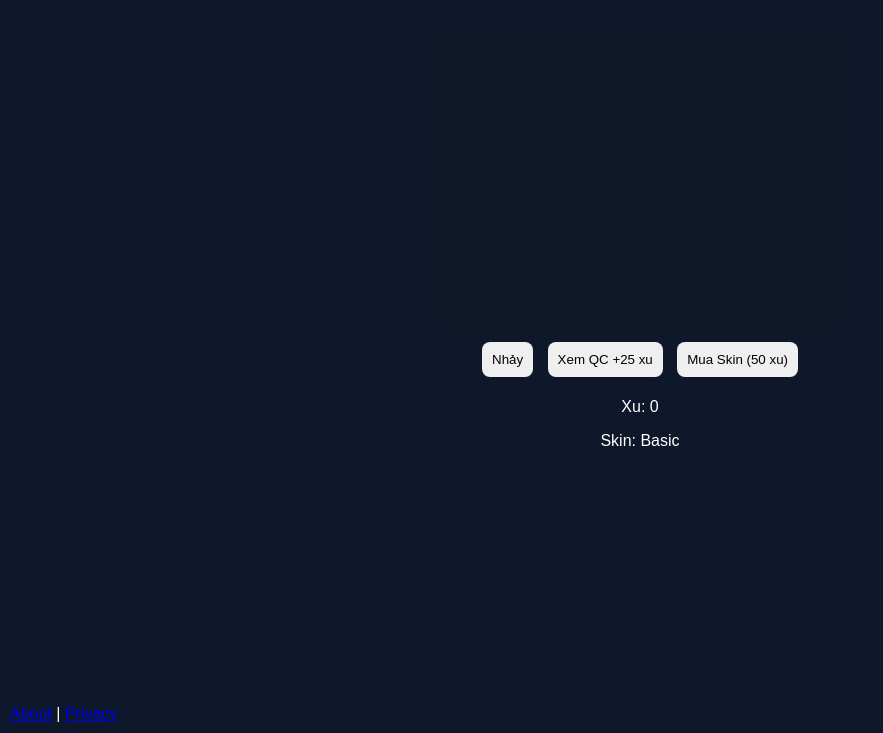
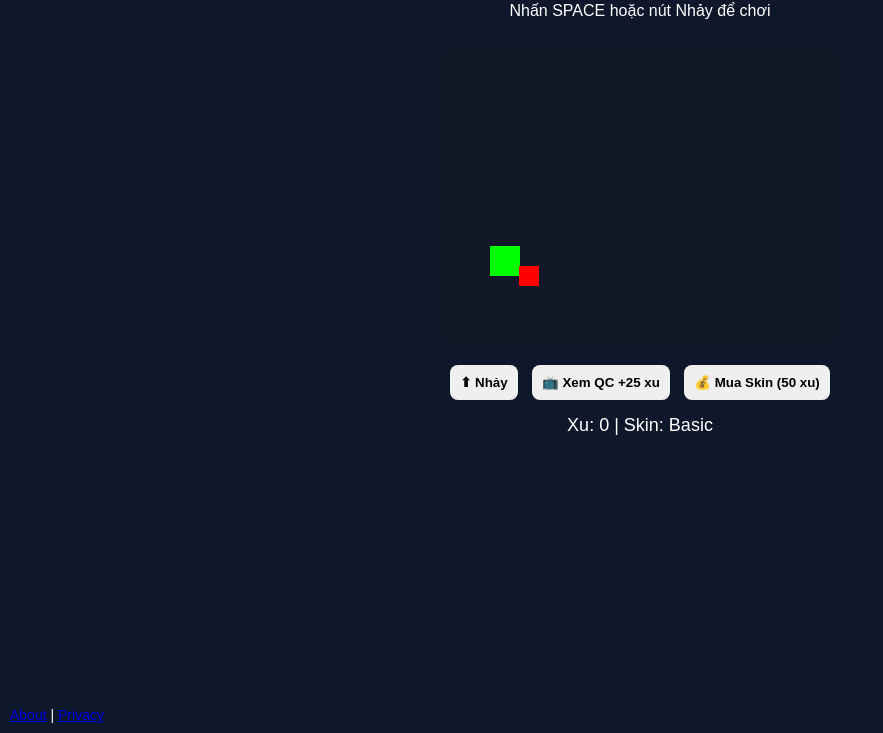
Before and after one commit to InfiniteMagazine228/-, a plain HTML site: page index.html in a window 1280 px wide. Shown: the part 67-800 px from the top of the page, without its empty margins (0-883 px from the left). Drawn offline with Linux system fonts and the light colour scheme.

Commit message:
Update index.html

```diff
--- a/index.html
+++ b/index.html
@@ -5,46 +5,144 @@
   <meta name="viewport" content="width=device-width, initial-scale=1" />
   <title>Coin Runner</title>
 
-  <!-- Google Ads -->
-  <script async
-    src="https://pagead2.googlesyndication.com/pagead/js/adsbygoogle.js?client=ca-pub-1057751843910706"
-    crossorigin="anonymous"></script>
+  <script async src="https://pagead2.googlesyndication.com/pagead/js/adsbygoogle.js?client=ca-pub-1057751843910706" crossorigin="anonymous"></script>
 
   <style>
-    body { margin:0; font-family:Arial; background:#0f172a; color:white; text-align:center; }
-    canvas { background:#111827; margin-top:20px; border-radius:10px; }
-    button { padding:10px; margin:5px; border:none; border-radius:8px; cursor:pointer; }
+    body {
+      margin:0;
+      font-family:Arial;
+      background:#0f172a;
+      color:white;
+      text-align:center;
+    }
+
+    h1 { margin-top:10px; }
+
+    canvas {
+      background:#111827;
+      border-radius:10px;
+      margin-top:10px;
+    }
+
+    .panel {
+      margin-top:10px;
+    }
+
+    button {
+      padding:10px;
+      margin:5px;
+      border:none;
+      border-radius:8px;
+      cursor:pointer;
+      font-weight:bold;
+    }
+
+    .stats {
+      margin-top:10px;
+      font-size:18px;
+    }
+
+    .menu {
+      position:fixed;
+      bottom:10px;
+      left:10px;
+      font-size:14px;
+    }
   </style>
 </head>
 <body>
 
-<h1>Coin Runner</h1>
+<h1>🎮 Coin Runner</h1>
+<p>Nhấn SPACE hoặc nút Nhảy để chơi</p>
 
 <canvas id="game" width="400" height="300"></canvas>
 
-<div>
-  <button onclick="jump()">Nhảy</button>
-  <button onclick="watchAd()">Xem QC +25 xu</button>
-  <button onclick="buySkin()">Mua Skin (50 xu)</button>
+<div class="panel">
+  <button onclick="jump()">⬆ Nhảy</button>
+  <button onclick="watchAd()">📺 Xem QC +25 xu</button>
+  <button onclick="buySkin()">💰 Mua Skin (50 xu)</button>
 </div>
 
-<p>Xu: <span id="coins">0</span></p>
-<p>Skin: <span id="skin">Basic</span></p>
+<div class="stats">
+  Xu: <span id="coins">0</span> | Skin: <span id="skin">Basic</span>
+</div>
 
-<!-- Menu -->
-<div style="position:fixed;bottom:10px;left:10px;">
+<div class="menu">
   <a href="/about.html">About</a> |
   <a href="/privacy.html">Privacy</a>
 </div>
 
 <script>
+const canvas = document.getElementById('game');
+const ctx = canvas.getContext('2d');
+
+let player = {x:50,y:200,w:30,h:30,vy:0};
+let gravity = 0.6;
 let coins = Number(localStorage.getItem('coins')||0);
 let skin = localStorage.getItem('skin')||'Basic';
+let obstacles = [];
+let gameRunning = true;
 
-document.getElementById('coins').textContent = coins;
-document.getElementById('skin').textContent = skin;
+function updateUI(){
+  document.getElementById('coins').textContent = coins;
+  document.getElementById('skin').textContent = skin;
+}
+updateUI();
 
-function jump(){ alert('jump demo'); }
+function jump(){
+  if(player.y >= 200){
+    player.vy = -10;
+  }
+}
+
+window.addEventListener('keydown', e=>{
+  if(e.code==='Space') jump();
+});
+
+function spawnObstacle(){
+  if(Math.random()<0.02){
+    obstacles.push({x:400,y:220,w:20,h:20});
+  }
+}
+
+function update(){
+  if(!gameRunning) return;
+
+  ctx.clearRect(0,0,400,300);
+
+  // player physics
+  player.vy += gravity;
+  player.y += player.vy;
+
+  if(player.y > 200){
+    player.y = 200;
+    player.vy = 0;
+  }
+
+  // draw player
+  ctx.fillStyle = skin==='Gold' ? 'gold' : 'lime';
+  ctx.fillRect(player.x, player.y, player.w, player.h);
+
+  // obstacles
+  spawnObstacle();
+
+  obstacles.forEach(o=>{
+    o.x -= 3;
+    ctx.fillStyle='red';
+    ctx.fillRect(o.x,o.y,o.w,o.h);
+
+    // collision
+    if(player.x < o.x+o.w && player.x+player.w > o.x && player.y < o.y+o.h && player.y+player.h > o.y){
+      gameRunning = false;
+      alert('💀 Game Over');
+    }
+  });
+
+  obstacles = obstacles.filter(o=>o.x>-20);
+
+  requestAnimationFrame(update);
+}
+update();
 
 function watchAd(){
   if(typeof adBreak !== 'function'){
@@ -56,10 +154,10 @@
     type:'reward',
     name:'reward',
     beforeReward: showAdFn => showAdFn(),
-    adViewed: () => {
+    adViewed: ()=>{
       coins += 25;
       localStorage.setItem('coins', coins);
-      document.getElementById('coins').textContent = coins;
+      updateUI();
       alert('+25 xu');
     }
   });
@@ -74,8 +172,7 @@
   skin = 'Gold';
   localStorage.setItem('coins', coins);
   localStorage.setItem('skin', skin);
-  document.getElementById('coins').textContent = coins;
-  document.getElementById('skin').textContent = skin;
+  updateUI();
 }
 </script>
 
```
